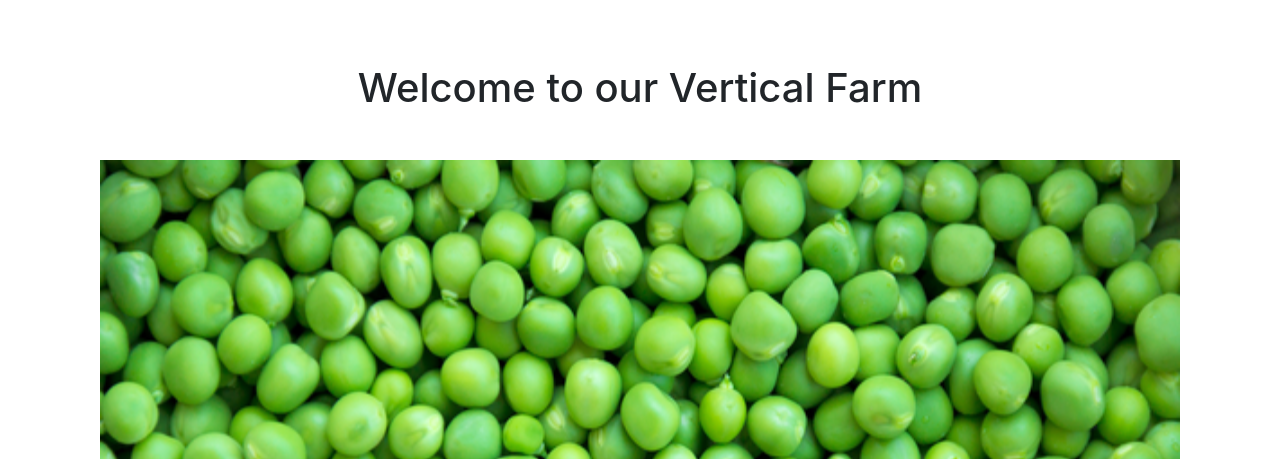
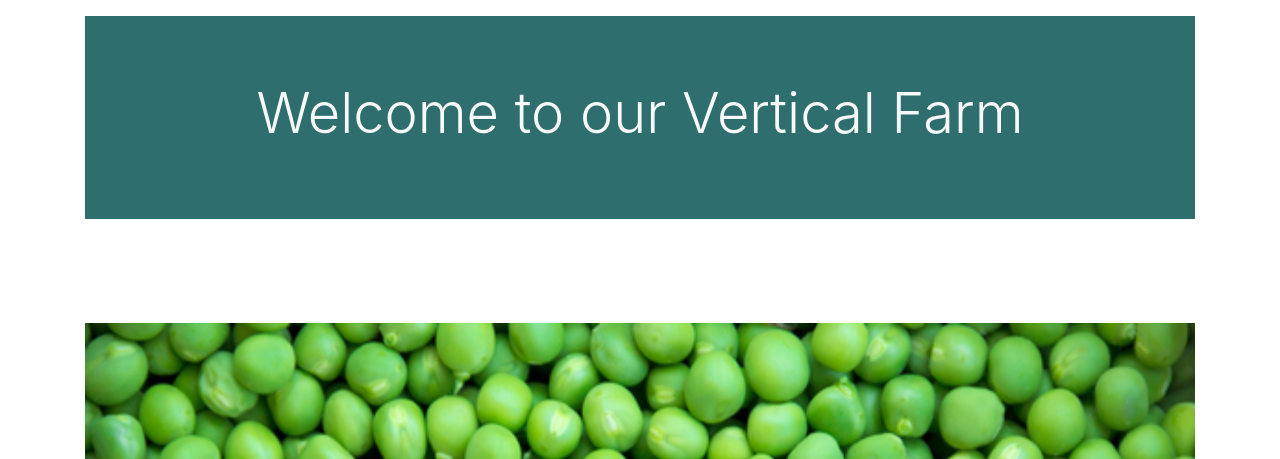
Before and after one commit to mynamecheff/SmartSeed, a Flask app: page /home in a window 1280 px wide. Shown: the part 61-520 px from the top of the page. Run offline with Flask 2, Linux system fonts and the light colour scheme; some libraries are stand-ins or nearby versions.

Commit message:
name changes

```diff
--- a/website/templates/home.html
+++ b/website/templates/home.html
@@ -2,8 +2,13 @@
 
 {% block body %}
 
+<div class="jumbotron jumbotron-fluid bg-smartseed text-light">
   <div class="container">
-  <h1 class="text-center mt-5">Welcome to our Vertical Farm</h1>
+    <h1 class="display-4">Welcome to our Vertical Farm</h1>
+  </div>
+</div>
+<br>
+
 
 <div id="carouselExampleControls" class="carousel slide mt-5" data-ride="carousel">
   <div class="carousel-inner">
@@ -85,5 +90,13 @@
   .carousel-item img {
     height: 800px;
   }
+
+  .bg-smartseed {
+    background-color: #2e6e6e;
+  }
+
+  .jumbotron .container {
+    text-align: center;
+  }
 </style>
 {% endblock %}
```
Also changed, not shown: website/templates/about.html (+4 -4 lines). Lines whose indentation alone changed are shown as unchanged.
